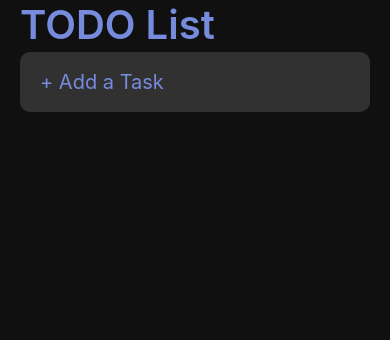
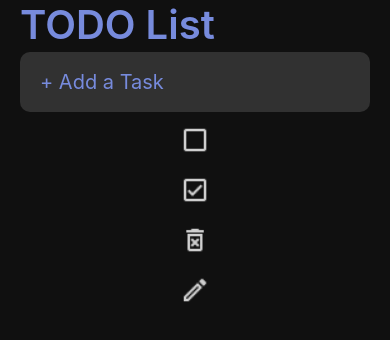
Before and after one commit to wlsghKim/bucket-list2, a React Native app: screen / in a window 390 px wide. Shown: the top 340 px of the page. Built offline with nearby package versions, Linux system fonts and the light colour scheme.

Commit message:
20230310-3

```diff
--- a/src/App.js
+++ b/src/App.js
@@ -1,8 +1,10 @@
 import React, { useState } from 'react';
 import { StatusBar } from 'react-native';
 import styled, { ThemeProvider } from 'styled-components/native';
-import { theme } from './components/theme';
+import { theme } from './theme';
 import Input from './components/Input';
+import IconButton from './components/IconButton';
+import images from './images';
 
 const Container = styled.SafeAreaView`
   flex: 1;
@@ -43,6 +45,10 @@
           onChangeText={_handleTextChange}
           onSubmitEditing={_addTask}
         />
+        <IconButton type={images.uncompleted} />
+        <IconButton type={images.completed} />
+        <IconButton type={images.delete} />
+        <IconButton type={images.update} />
       </Container>
     </ThemeProvider>
   );
--- /dev/null
+++ b/src/components/IconButton.js
@@ -0,0 +1,38 @@
+import React from 'react';
+import { Pressable } from 'react-native';
+import styled from 'styled-components/native';
+import PropTypes from 'prop-types';
+import images from '../images';
+
+const Icon = styled.Image`
+  tint-color: ${({ theme, completed }) =>
+    completed ? theme.done : theme.text};
+  width: 30px;
+  height: 30px;
+  margin: 10px;
+`;
+
+const IconButton = ({ type, onPressOut, id, completed }) => {
+  const _onPressOut = () => {
+    onPressOut(id);
+  };
+
+  return (
+    <Pressable onPressOut={_onPressOut}>
+      <Icon source={type} completed={completed} />
+    </Pressable>
+  );
+};
+
+IconButton.defaultProps = {
+  onPressOut: () => {},
+};
+
+IconButton.propTypes = {
+  type: PropTypes.oneOf(Object.values(images)).isRequired,
+  onPressOut: PropTypes.func,
+  id: PropTypes.string,
+  completed: PropTypes.bool,
+};
+
+export default IconButton;
--- /dev/null
+++ b/src/images.js
@@ -0,0 +1,13 @@
+import CheckBoxOutline from '../assets/icons/check_box_outline.png';
+import CheckBox from '../assets/icons/check_box.png';
+import DeleteForever from '../assets/icons/delete_forever.png';
+import Edit from '../assets/icons/edit.png';
+
+const images = {
+  uncompleted: CheckBoxOutline,
+  completed: CheckBox,
+  delete: DeleteForever,
+  update: Edit,
+};
+
+export default images;
```
Also changed, not shown: src/theme.js (renamed from src/components/theme.js).
